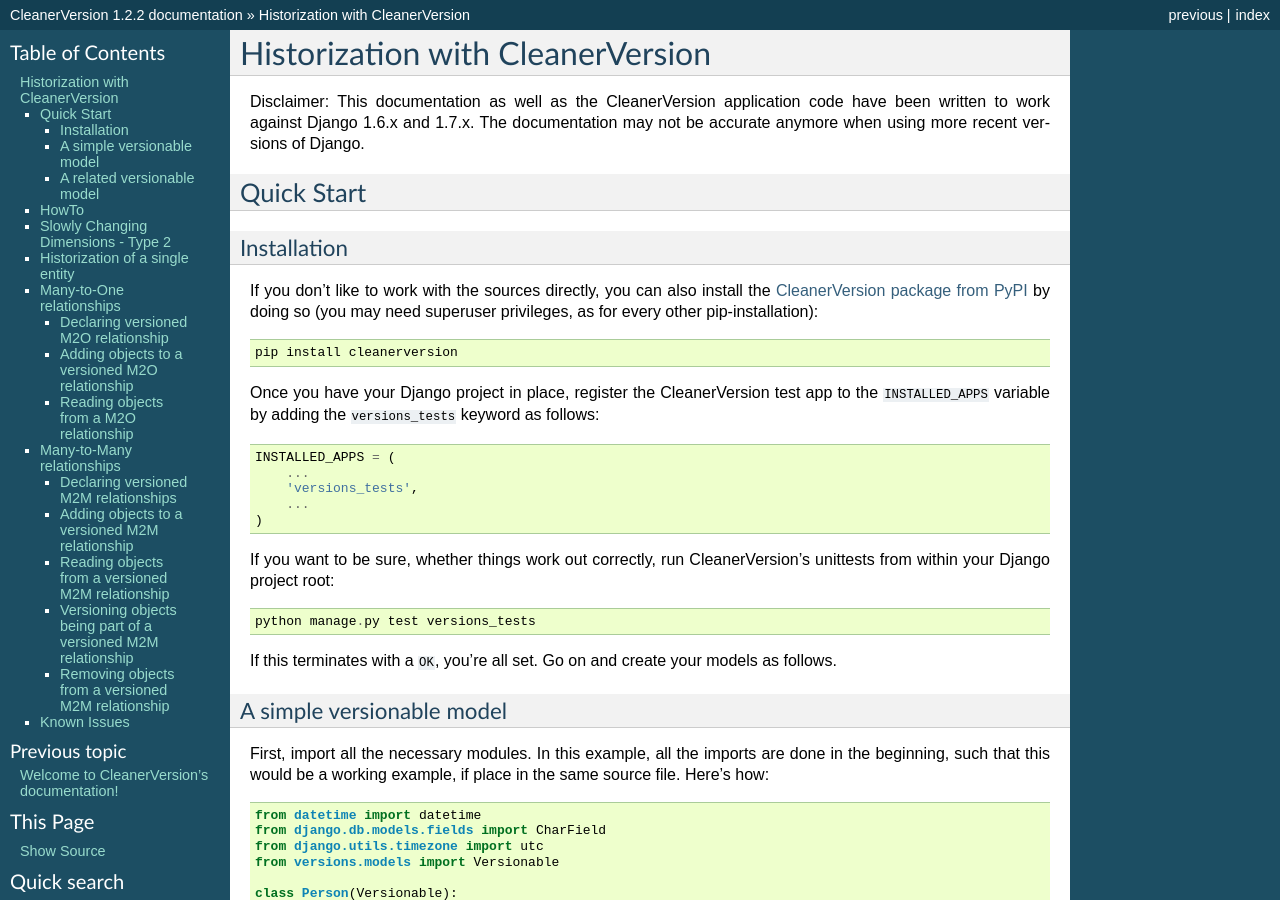
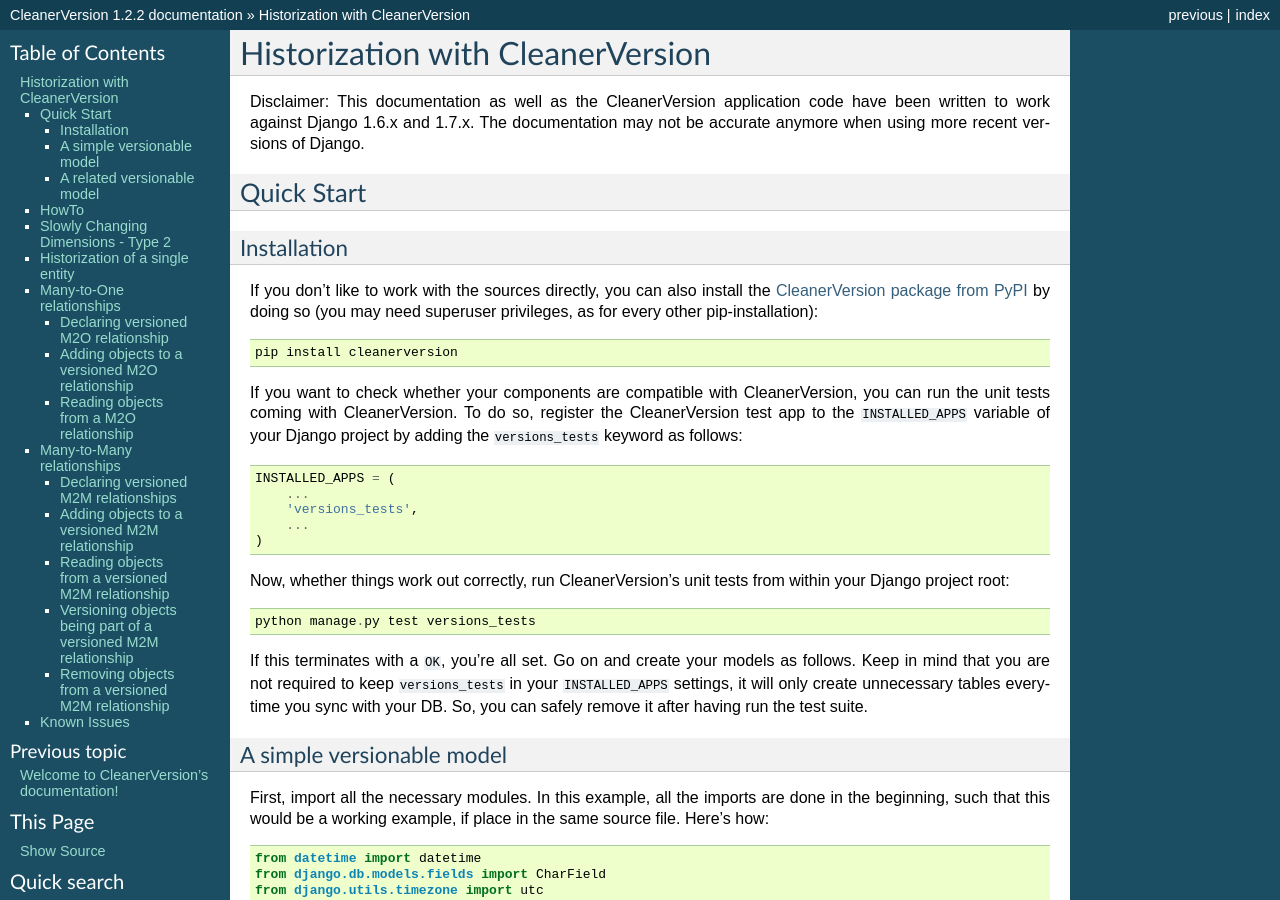
Before and after one commit to swisscom/cleanerversion, a Sphinx documentation site: the page built from docs/doc/historization_with_cleanerversion.rst, in a window 1280 px wide and 900 px high. Built offline with Sphinx 7.4.7, drawn with Linux system fonts in a browser that asks for light colours.

Commit message:
Added @jczulian 's suggestions on PR #24

```diff
--- a/docs/doc/historization_with_cleanerversion.rst
+++ b/docs/doc/historization_with_cleanerversion.rst
@@ -19,8 +19,9 @@
 
     pip install cleanerversion
 
-Once you have your Django project in place, register the CleanerVersion test app to the ``INSTALLED_APPS`` variable
-by adding the ``versions_tests`` keyword as follows::
+If you want to check whether your components are compatible with CleanerVersion, you can run the unit tests coming
+with CleanerVersion. To do so, register the CleanerVersion test app to the ``INSTALLED_APPS`` variable
+of your Django project by adding the ``versions_tests`` keyword as follows::
 
     INSTALLED_APPS = (
         ...
@@ -28,12 +29,14 @@
         ...
     )
 
-If you want to be sure, whether things work out correctly, run CleanerVersion's unittests from within your Django
+Now, whether things work out correctly, run CleanerVersion's unit tests from within your Django
 project root::
 
     python manage.py test versions_tests
 
 If this terminates with a ``OK``, you're all set. Go on and create your models as follows.
+Keep in mind that you are not required to keep ``versions_tests`` in your ``INSTALLED_APPS`` settings, it will only
+create unnecessary tables everytime you sync with your DB. So, you can safely remove it after having run the test suite.
 
 
 A simple versionable model
```
Also changed, not shown: 1 other file.
